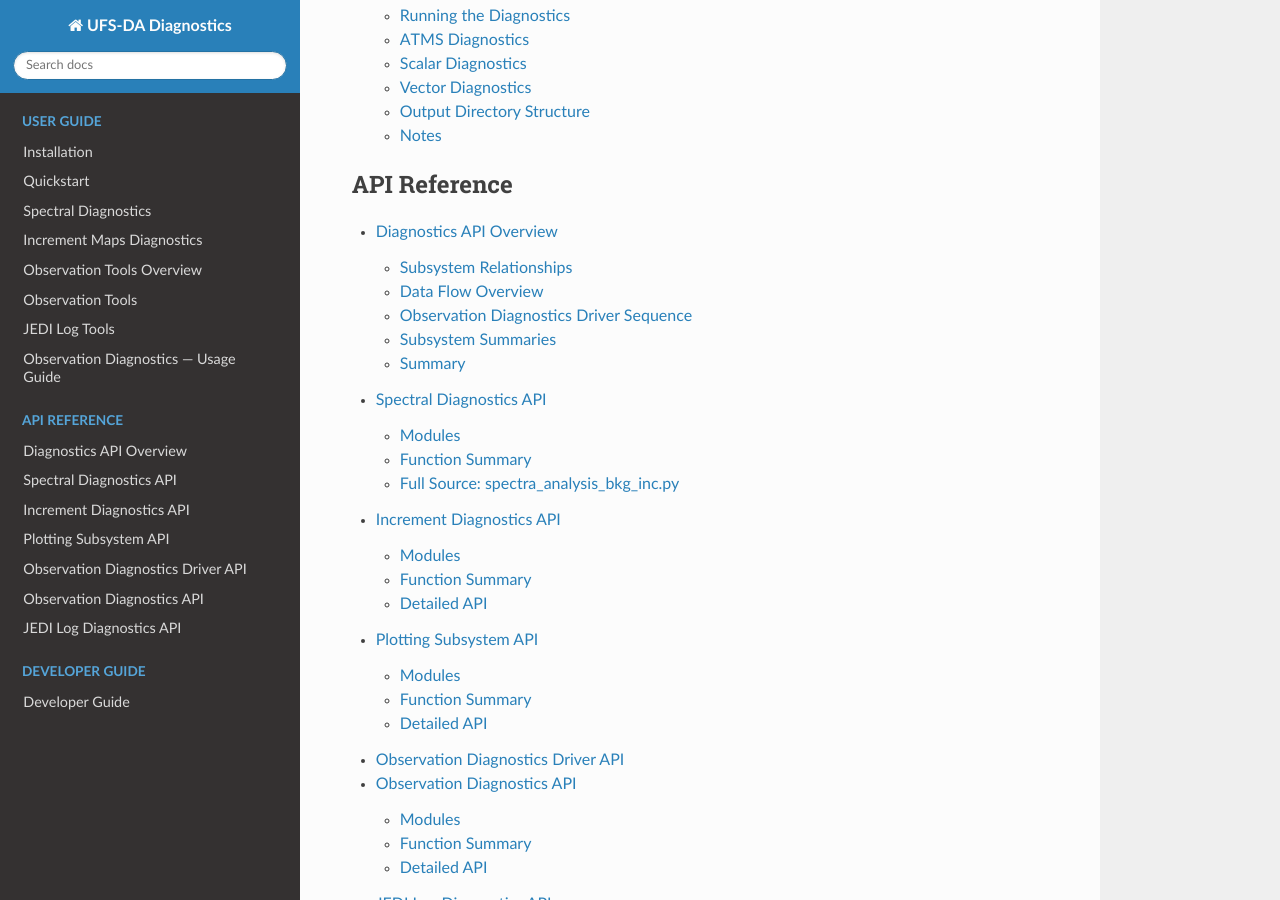
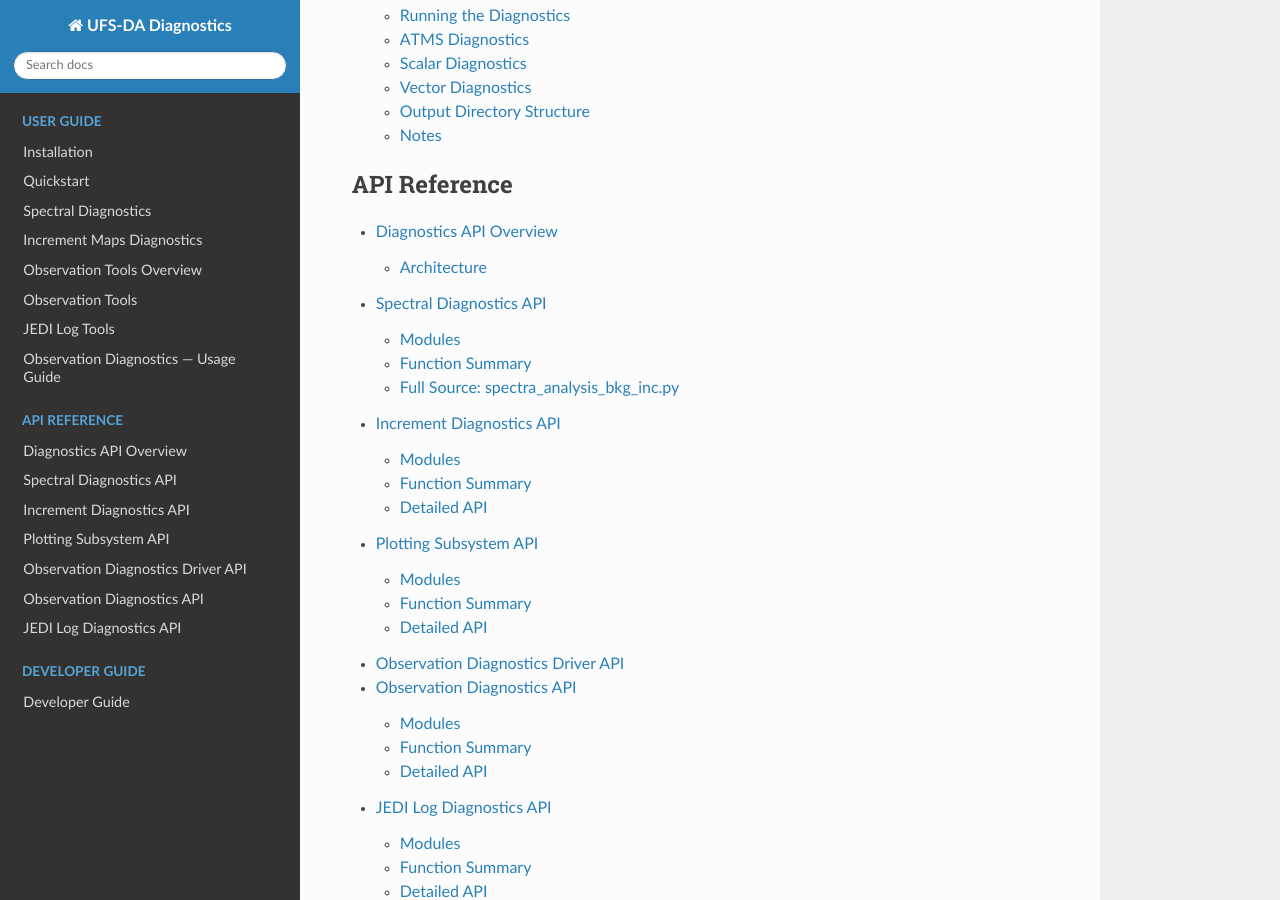
Before and after one commit to jkbk2004/ufs_da_diagnostics, a Sphinx documentation site: the page built from docs/index.rst, in a window 1280 px wide and 900 px high, scrolled down 1896 px. Built offline with Sphinx 7.4.7 and the Read the Docs theme 3.1.0, drawn with Linux system fonts in a browser that asks for light colours; some of the changed lines change nothing that is shown.

Commit message:
Update overview.rst

````diff
--- a/docs/api/overview.rst
+++ b/docs/api/overview.rst
@@ -1,211 +1,46 @@
 Diagnostics API Overview
 ========================
 
-The ``ufs-da-diagnostics`` package provides a modular diagnostics
-framework for FV3‑JEDI data assimilation workflows. The diagnostics
-system is organized into several subsystems, each responsible for a
-specific class of analysis:
+The ``ufs_da_diagnostics`` package provides a modular, extensible
+framework for generating diagnostics from FV3-JEDI experiments. The
+toolkit is organized into four primary subsystems:
 
-- Observation diagnostics (ATMS, scalar, vector)
-- Increment diagnostics (tile maps, zonal means)
-- Spectral diagnostics (1D/2D spectra)
-- Plotting subsystem (shared plotting utilities)
-- Log parsing tools (FV3‑JEDI logs)
-- Observation inspection utilities (IODA structure exploration)
+- **Spectra** — compute wavenumber spectra and spectral ratios
+- **Increment Maps** — generate tile maps, global stitched maps, and zonal means
+- **Observation Diagnostics** — compute statistics and summaries from IODA files
+- **Logs** — parse JEDI variational DA logs into structured diagnostics
 
-This page provides a high‑level overview of each subsystem, diagrams
-showing how they relate, and links to the detailed API documentation.
+This page provides a high-level architectural overview of the full
+diagnostics engine and links to the detailed API pages for each
+subsystem.
 
 
-Subsystem Relationships
------------------------
+Architecture
+------------
 
-The diagram below shows how the diagnostics subsystems relate to each
-other within ``ufs-da-diagnostics``:
+The diagnostics package is structured as a set of modular subsystems,
+each with its own API, CLI entry points, and plotting utilities.
 
-.. mermaid::
+```mermaid
+flowchart TD
 
-    graph TD
+    A[CLI Drivers] --> B[Spectra Subsystem]
+    A --> C[Increment Subsystem]
+    A --> D[Observation Subsystem]
+    A --> E[Log Subsystem]
 
-        A[Observation Diagnostics<br/>(YAML-driven)] --> B[ObsDiagPlotter<br/>plots.obs_diag_plotter]
-        A --> C[Observation Utilities<br/>obs.utils]
+    B --> B1[SpectraCore]
+    B --> B2[Spectra Analysis Drivers]
+    B --> B3[Spectra Plotting]
 
-        D[Increment Diagnostics<br/>(tile maps, zonal means)] --> E[Increment Maps Tiles<br/>increment.increment_maps_tiles]
-        D --> F[Increment Core<br/>increment.increment_core]
+    C --> C1[IncrementMaps]
+    C --> C2[Tile Maps / Global Maps]
+    C --> C3[Zonal Means]
 
-        G[Spectral Diagnostics] --> H[SpectraPlotter<br/>plots.spectra_plots]
-        G --> I[Spectral Core<br/>spectra.spectra_core]
+    D --> D1[ObsDiagnostic]
+    D --> D2[IODA Loaders]
+    D --> D3[Obs Plotting]
 
-        B --> J[Plotting Subsystem<br/>plots.utils]
-        E --> J
-        H --> J
-
-        K[JEDI Log Tools] --> L[LogParser<br/>logs.log_parser]
-
-        C --> M[IODA Files]
-        E --> N[FV3 Increment Files]
-        H --> N
-
-        style A fill:#d9e8ff,stroke:#4a78c2,stroke-width:1px
-        style D fill:#d9e8ff,stroke:#4a78c2,stroke-width:1px
-        style G fill:#d9e8ff,stroke:#4a78c2,stroke-width:1px
-        style K fill:#d9e8ff,stroke:#4a78c2,stroke-width:1px
-
-        style B fill:#e8f5e9,stroke:#2e7d32
-        style C fill:#e8f5e9,stroke:#2e7d32
-        style E fill:#e8f5e9,stroke:#2e7d32
-        style F fill:#e8f5e9,stroke:#2e7d32
-        style H fill:#e8f5e9,stroke:#2e7d32
-        style I fill:#e8f5e9,stroke:#2e7d32
-        style L fill:#e8f5e9,stroke:#2e7d32
-        style J fill:#fff3cd,stroke:#b8860b
-
-
-Data Flow Overview
-------------------
-
-The following diagram shows how data moves through the diagnostics
-framework:
-
-.. mermaid::
-
-    flowchart LR
-
-        A[IODA Diagnostics Files] --> B[ObsDiagPlotter]
-        B --> C[Plots (ATMS, Scalar, Vector)]
-
-        D[FV3 Increment Files] --> E[Increment Maps Tiles]
-        E --> F[Tile Maps & Zonal Means]
-
-        D --> G[Spectra Core]
-        G --> H[SpectraPlotter]
-        H --> I[1D/2D Spectra]
-
-        J[JEDI Log File] --> K[LogParser]
-        K --> L[QC Summary, Iteration Summary, Timing]
-
-        style B fill:#e8f5e9,stroke:#2e7d32
-        style E fill:#e8f5e9,stroke:#2e7d32
-        style H fill:#e8f5e9,stroke:#2e7d32
-        style K fill:#e8f5e9,stroke:#2e7d32
-
-
-Observation Diagnostics Driver Sequence
----------------------------------------
-
-This sequence diagram shows how the YAML‑driven observation diagnostics
-driver orchestrates the workflow:
-
-.. mermaid::
-
-    sequenceDiagram
-        participant U as User
-        participant D as obs_diagnostic
-        participant P as ObsDiagPlotter
-        participant F as File Loader
-        participant G as Plotting Utils
-
-        U->>D: python -m obs_diagnostic --yaml config.yaml
-        D->>D: Parse YAML
-        D->>P: Initialize plotter
-        P->>F: Load IODA file
-        F-->>P: Return variables, metadata
-        P->>G: Generate plots (hist, stats, scanpos, latbins)
-        G-->>P: Save figures
-        P-->>D: Diagnostics complete
-        D-->>U: Output written to <outdir>
-
-
-Subsystem Summaries
--------------------
-
-Observation Diagnostics
-^^^^^^^^^^^^^^^^^^^^^^^
-
-YAML‑driven diagnostics for:
-
-- ATMS
-- Scalar observations
-- Vector observations
-
-API Reference:
-
-- :doc:`obs_diagnostic`
-- :doc:`obs`
-- :doc:`plots`
-
-Usage:
-
-- :doc:`../usage_observation_tools`
-
-
-Increment Diagnostics
-^^^^^^^^^^^^^^^^^^^^^
-
-Tile‑based increment maps and zonal‑mean diagnostics.
-
-API Reference:
-
-- :doc:`increment`
-- :doc:`plots`
-
-Usage:
-
-- :doc:`../usage_increment`
-
-
-Spectral Diagnostics
-^^^^^^^^^^^^^^^^^^^^
-
-1D and 2D spectra for increment and background fields.
-
-API Reference:
-
-- :doc:`spectra`
-- :doc:`plots`
-
-Usage:
-
-- :doc:`../usage_spectra`
-
-
-Log Parsing Tools
-^^^^^^^^^^^^^^^^^^
-
-Extract iteration summaries, QC statistics, and timing from JEDI logs.
-
-API Reference:
-
-- :doc:`log`
-
-Usage:
-
-- :doc:`../usage_logs`
-
-
-Observation Inspection Utilities
-^^^^^^^^^^^^^^^^^^^^^^^^^^^^^^^^
-
-List variables, groups, and metadata in IODA files.
-
-API Reference:
-
-- :doc:`obs`
-
-Usage:
-
-- :doc:`../usage_observation_tools`
-
-
-Summary
--------
-
-The diagnostics framework is modular and extensible, allowing users to:
-
-- Run diagnostics via YAML‑driven drivers
-- Import plotting classes directly for custom workflows
-- Inspect observation files
-- Parse JEDI logs
-- Combine diagnostics across subsystems
-
-Use the links above to explore each subsystem in detail.
+    E --> E1[Log Parser]
+    E --> E2[Cost Function Diagnostics]
+    E --> E3[Jo / Departures / Obs Errors]
````
